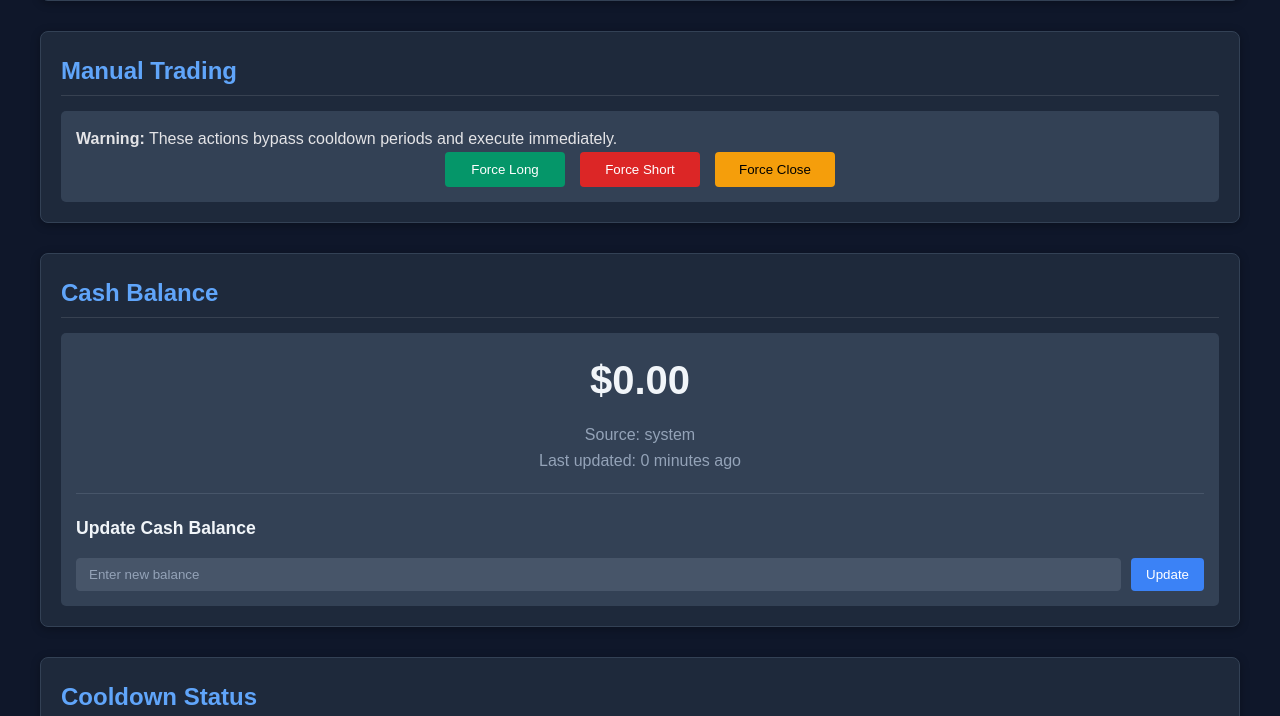
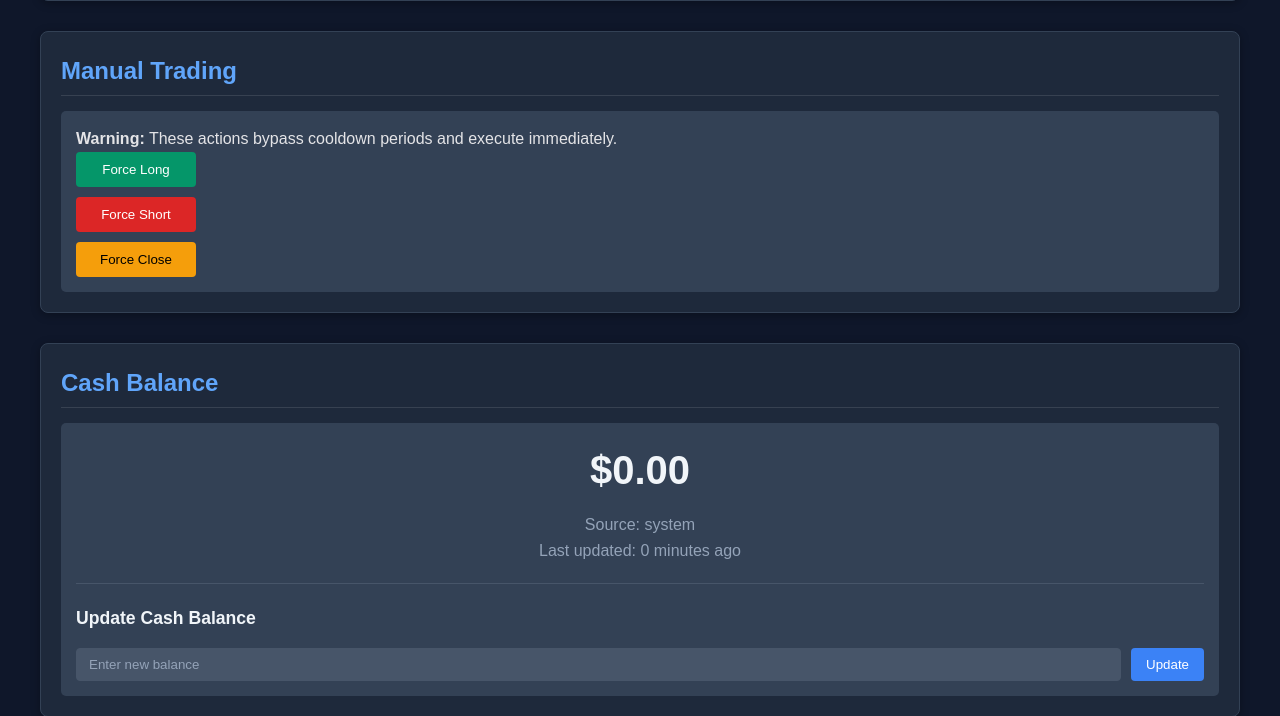
Before and after one commit to naikamit/April10, a FastAPI app: page / in a window 1280 px wide. Shown: the part 500-1216 px from the top of the page. Run offline with FastAPI, Linux system fonts and the light colour scheme.

Commit message:
Update style.css

```diff
--- a/static/style.css
+++ b/static/style.css
@@ -232,8 +232,9 @@ button:disabled {
 
 .manual-controls {
     display: flex;
-    gap: 15px;
-    justify-content: center;
+    flex-direction: column;
+    gap: 10px;
+    align-items: flex-start;
 }
 
 .manual-btn {
```
